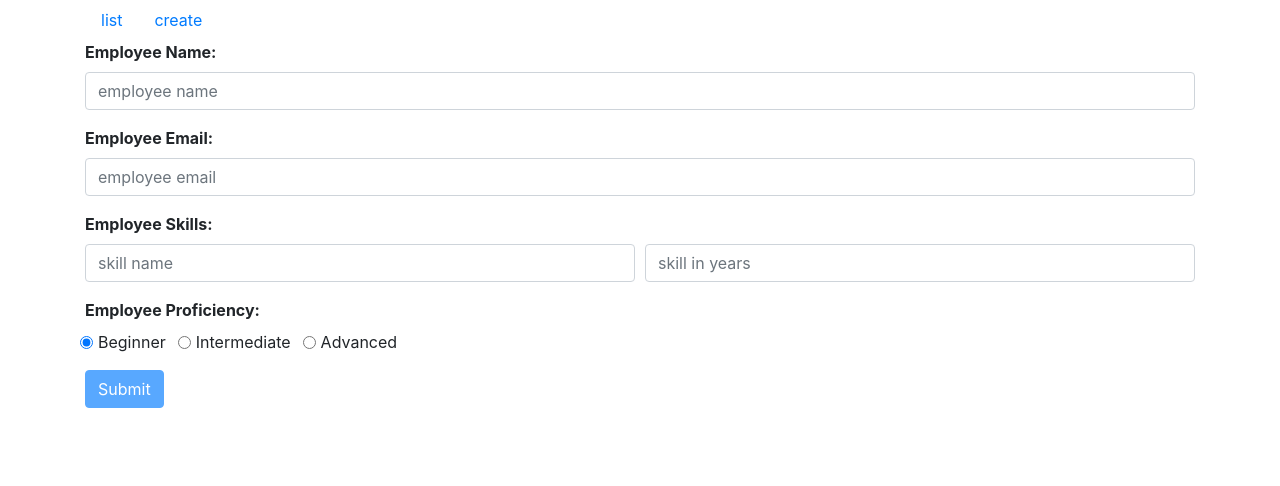
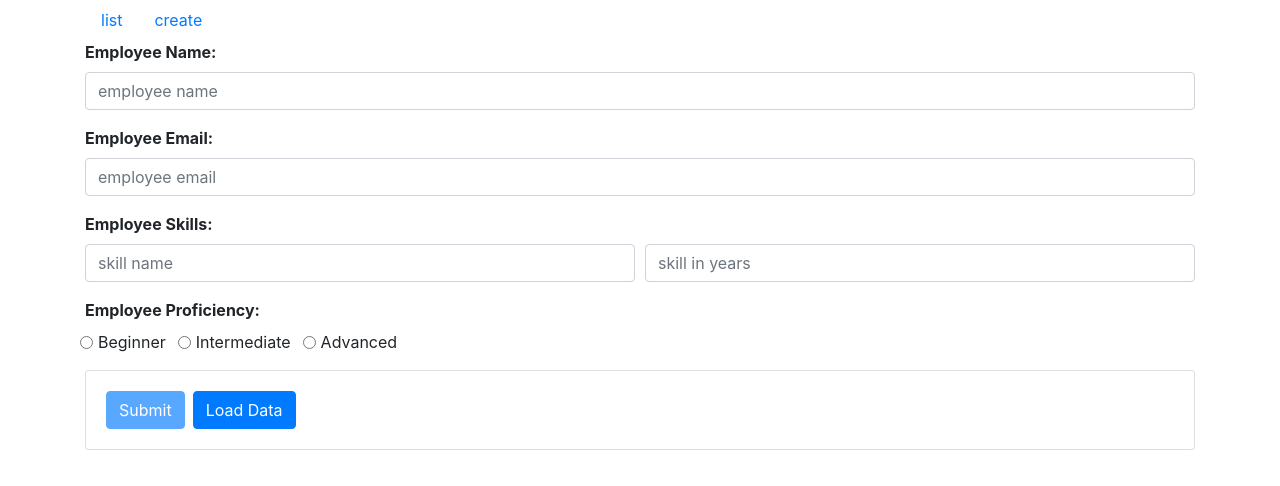
Before and after one commit to LaStudoAngular/angular-kukavka-app, an Angular app: page /create in a window 1280 px wide. Shown: the top 486 px of the page. Built offline with nearby package versions, Linux system fonts and the light colour scheme.

Commit message:
feat: setValue

```diff
--- a/src/app/components/employee/create-employee/create-employee.component.html
+++ b/src/app/components/employee/create-employee/create-employee.component.html
@@ -1,4 +1,5 @@
 <form [formGroup]="employeeCreateForm" (ngSubmit)="onSubmit()">
+  <!--  EMPLOYEE NAME-->
   <div class="form-group">
     <label class="text-capitalize text-label" for="name">employee name</label>
     <input
@@ -9,6 +10,7 @@
       placeholder="employee name"
     />
   </div>
+  <!--  EMPLOYEE EMAIL-->
   <div class="form-group">
     <label class="text-capitalize text-label" for="email">employee email</label>
     <input
@@ -19,11 +21,21 @@
       placeholder="employee email"
     />
   </div>
+  <!--  SKILLS GROUP-->
+  <div class="form-group" formGroupName="skills">
     <div class="form-group">
       <label class="text-capitalize text-label">employee skills</label>
       <div class="form-row">
-      <div class="col"><input class="form-control" placeholder="skill name" /></div>
-      <div class="col"><input class="form-control" placeholder="skill in years" /></div>
+        <div class="col">
+          <input formControlName="skillName" class="form-control" placeholder="skill name" />
+        </div>
+        <div class="col">
+          <input
+            formControlName="skillExperience"
+            class="form-control"
+            placeholder="skill in years"
+          />
+        </div>
       </div>
     </div>
     <div class="form-group">
@@ -31,20 +43,22 @@
       <div class="form-row">
         <div class="form-check form-check-inline">
           <input
+            formControlName="skillProficiency"
             class="form-check-input"
             type="radio"
-          name="proficiency"
             id="beginner"
             value="beginner"
             checked
           />
-        <label class="form-check-label text-capitalize label-cursor" for="beginner">beginner</label>
+          <label class="form-check-label text-capitalize label-cursor" for="beginner"
+            >beginner</label
+          >
         </div>
         <div class="form-check form-check-inline">
           <input
+            formControlName="skillProficiency"
             class="form-check-input"
             type="radio"
-          name="proficiency"
             id="intermediate"
             value="intermediate"
           />
@@ -54,21 +68,32 @@
         </div>
         <div class="form-check form-check-inline">
           <input
+            formControlName="skillProficiency"
             class="form-check-input"
             type="radio"
-          name="proficiency"
             id="advanced"
             value="advanced"
           />
-        <label class="form-check-label text-capitalize label-cursor" for="advanced">advanced</label>
+          <label class="form-check-label text-capitalize label-cursor" for="advanced"
+            >advanced</label
+          >
         </div>
       </div>
     </div>
+  </div>
+  <!--  SUBMIT BUTTON-->
+  <div class="card">
+    <div class="card-body">
       <button
         [ngClass]="{ disabled: employeeCreateForm.invalid }"
         type="submit"
-    class="btn btn-primary"
+        class="btn btn-primary text-capitalize mr-2"
       >
-    Submit
+        submit
       </button>
+      <button (click)="loadData()" type="button" class="btn btn-primary text-capitalize">
+        load data
+      </button>
+    </div>
+  </div>
 </form>
--- a/src/app/components/employee/create-employee/create-employee.component.ts
+++ b/src/app/components/employee/create-employee/create-employee.component.ts
@@ -14,14 +14,10 @@ export class CreateEmployeeComponent implements OnInit {
     this.employeeCreateForm = this.fb.group({
       name: [null, Validators.required],
       email: [null, [Validators.required, Validators.email]],
-      skill: this.fb.group({
-        name: [null, Validators.required],
-        experience: [null, Validators.required],
-      }),
-      proficiency: this.fb.group({
-        beginner: [null, Validators.required],
-        intermediate: [null, Validators.required],
-        advanced: [null, Validators.required],
+      skills: this.fb.group({
+        skillName: [null, Validators.required],
+        skillExperience: [null, Validators.required],
+        skillProficiency: [null, Validators.required],
       }),
     });
   }
@@ -32,4 +28,16 @@ export class CreateEmployeeComponent implements OnInit {
       console.log(this.employeeCreateForm);
     }
   }
+
+  loadData(): void {
+    this.employeeCreateForm.setValue({
+      name: 'Green Mouse',
+      email: 'greem.mouse@gmail.com',
+      skills: {
+        skillName: 'HTML',
+        skillExperience: '2',
+        skillProficiency: 'beginner',
+      },
+    });
+  }
 }
```
Lines whose indentation alone changed are shown as unchanged.
